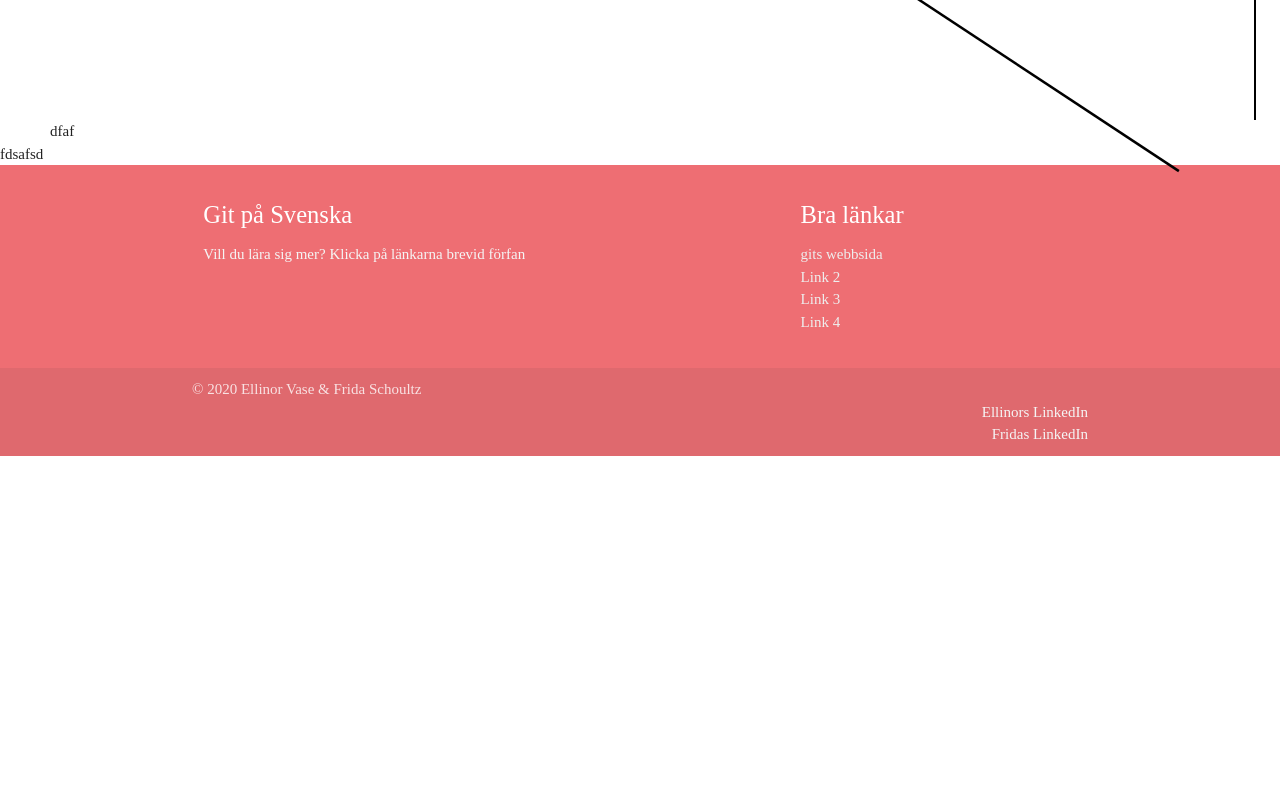
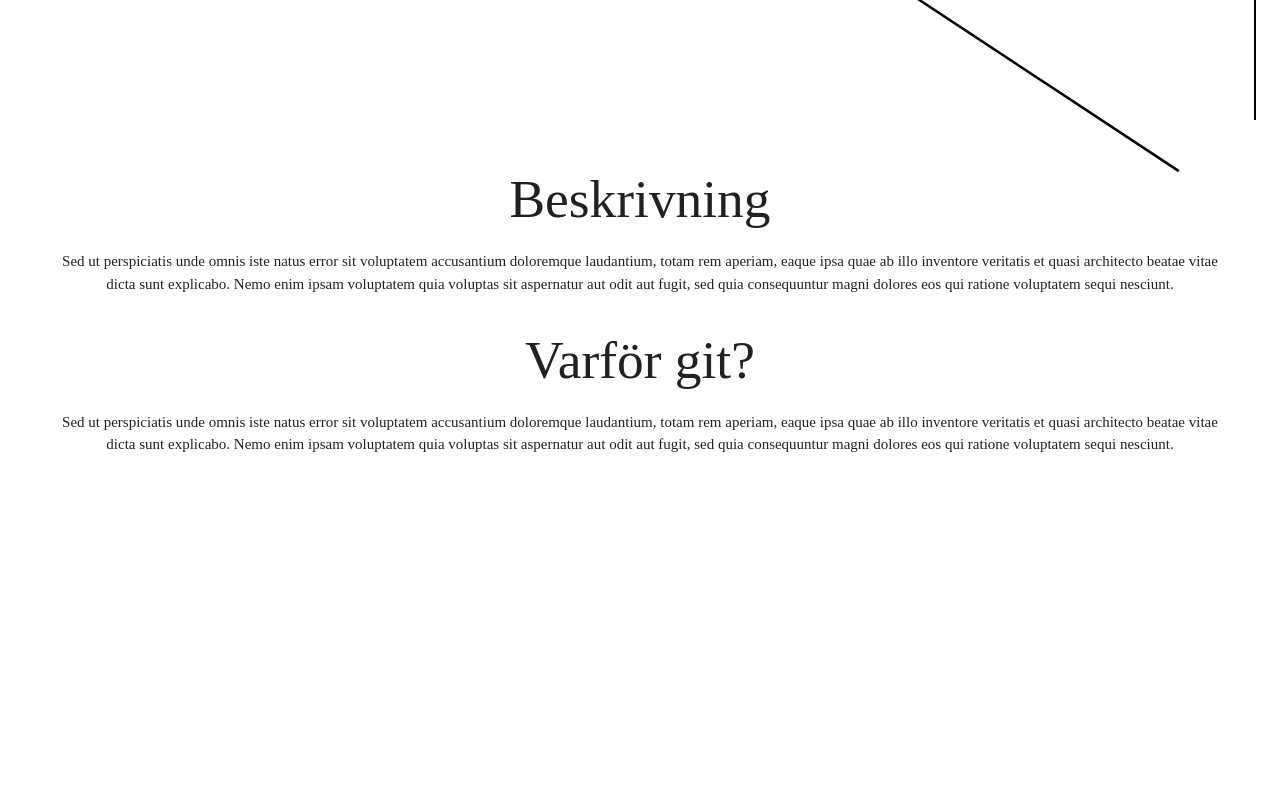
Before and after one commit to ellinorwase/how-to-git, a React (Create React App) app: page / in a window 1280 px wide. Shown: the part 680-1480 px from the top of the page. Before the commit the page ends 1136 px from the top, so only its background shows below. Built offline with nearby package versions, Linux system fonts and the light colour scheme; a web font is replaced by a local one.

Commit message:
commands, description

```diff
--- a/src/App.js
+++ b/src/App.js
@@ -7,6 +7,7 @@ import Footer from './components/footer'
 import Start from './components/start'
 import Commands from './components/commands'
 import Conflicts from './components/conflicts'
+import Description from './components/description'
 
 
 function App() {
@@ -17,11 +18,15 @@ function App() {
 
       <Start/>
 
+      <Description />
+
       <Commands />
 
       <Conflicts />
 
+
       <Footer />
+
 
     </div>
   );
--- a/src/components/commands.js
+++ b/src/components/commands.js
@@ -6,7 +6,7 @@ export class commands extends Component {
     render() {
         return (
             <div className='wrapper3'>
-                dfaf
+                <h2>Kommandon</h2>
             </div>
         )
     }
--- /dev/null
+++ b/src/components/description.js
@@ -0,0 +1,32 @@
+import React, { Component } from "react";
+import "../css/description.css";
+
+
+export class description extends Component {
+  render() {
+    return (
+      <div className="description">
+        <h2>Beskrivning</h2>
+        <p>
+          Sed ut perspiciatis unde omnis iste natus error sit voluptatem
+          accusantium doloremque laudantium, totam rem aperiam, eaque ipsa quae
+          ab illo inventore veritatis et quasi architecto beatae vitae dicta
+          sunt explicabo. Nemo enim ipsam voluptatem quia voluptas sit
+          aspernatur aut odit aut fugit, sed quia consequuntur magni dolores eos
+          qui ratione voluptatem sequi nesciunt.
+        </p>
+        <h2>Varför git?</h2>
+        <p>
+          Sed ut perspiciatis unde omnis iste natus error sit voluptatem
+          accusantium doloremque laudantium, totam rem aperiam, eaque ipsa quae
+          ab illo inventore veritatis et quasi architecto beatae vitae dicta
+          sunt explicabo. Nemo enim ipsam voluptatem quia voluptas sit
+          aspernatur aut odit aut fugit, sed quia consequuntur magni dolores eos
+          qui ratione voluptatem sequi nesciunt.
+        </p>
+      </div>
+    );
+  }
+}
+
+export default description;
--- a/src/css/commands.css
+++ b/src/css/commands.css
@@ -1,5 +1,5 @@
 .wrapper3{
     margin-left: 50px;
-
-
+    height: 100vh;
+    text-align: center;
 }
--- /dev/null
+++ b/src/css/description.css
@@ -0,0 +1,5 @@
+.description{
+    text-align: center;
+    margin: 50px;
+    height: 100vh;
+}
```
